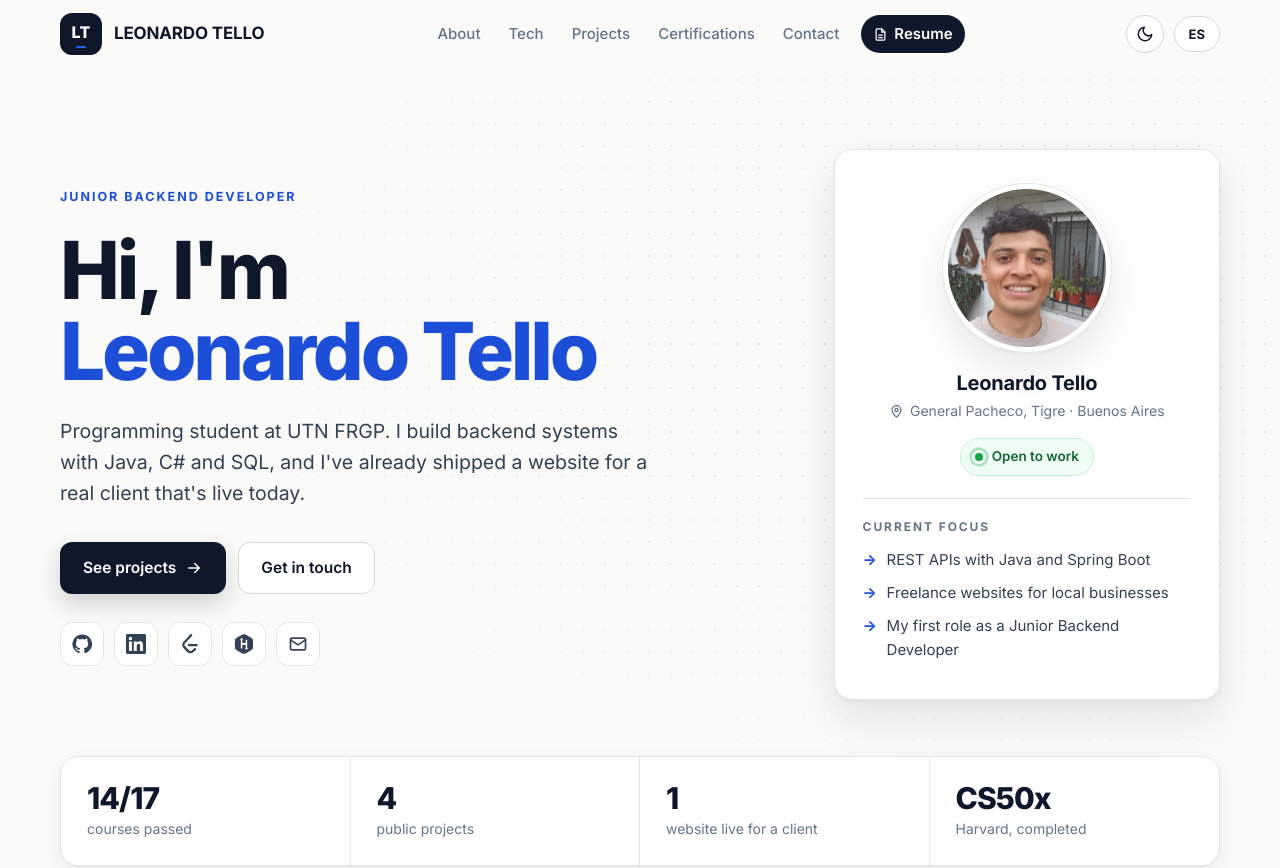
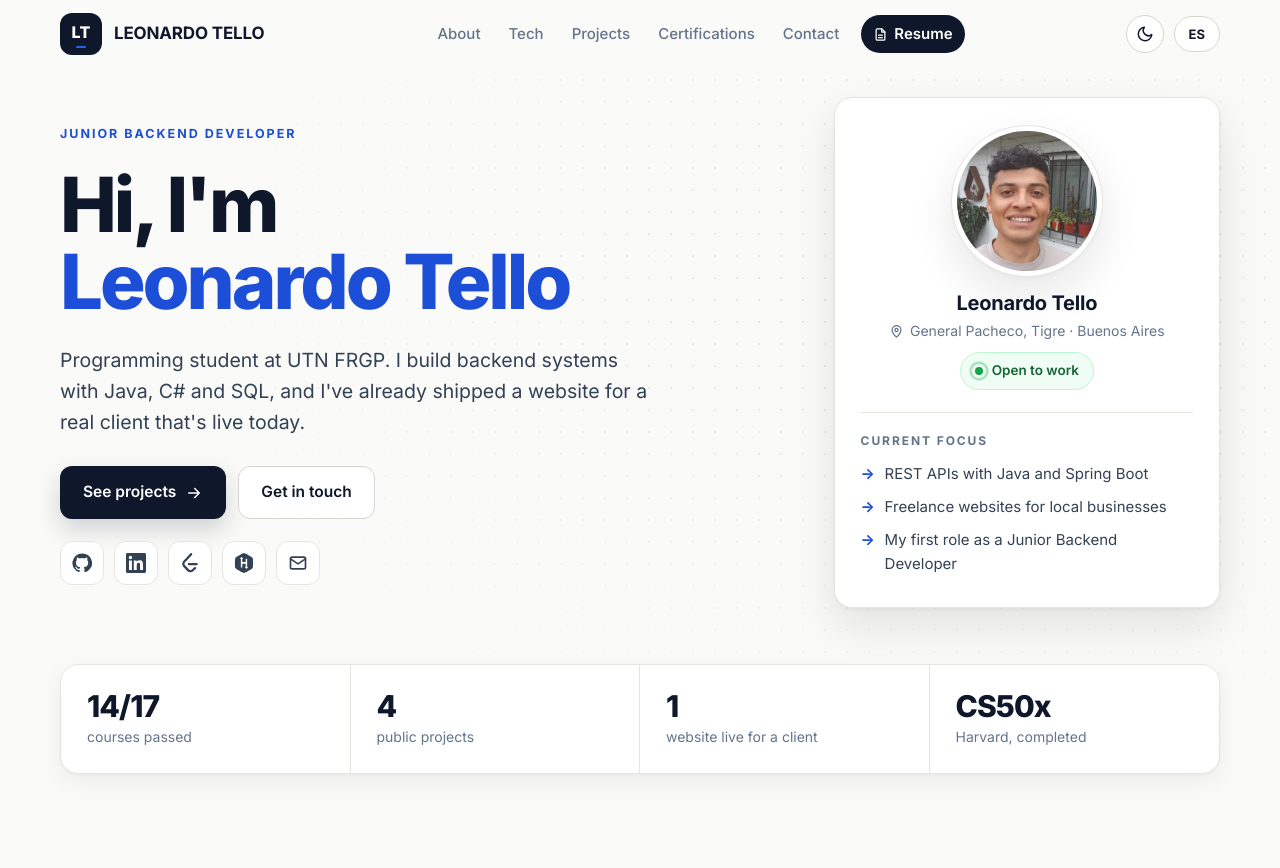
Before and after one commit to FaridTello/FaridTello.github.io, a plain HTML site: page index.html in a window 1280 px wide. Shown: the top 868 px of the page. Drawn offline with Linux system fonts and the light colour scheme.

Commit message:
Add files via upload

```diff
--- a/index.html
+++ b/index.html
@@ -143,14 +143,14 @@
   }
 
   /* Hero */
-  .hero { position: relative; padding: 80px 0 72px; overflow: hidden; }
+  .hero { position: relative; padding: 44px 0 64px; overflow: hidden; }
   .hero::before { content: ""; position: absolute; inset: 0; z-index: -1; background-image: radial-gradient(var(--dots) 1px, transparent 1px); background-size: 22px 22px; -webkit-mask-image: radial-gradient(ellipse at 75% 30%, #000 10%, transparent 65%); mask-image: radial-gradient(ellipse at 75% 30%, #000 10%, transparent 65%); }
   .hero-grid { display: grid; grid-template-columns: 1.3fr .7fr; gap: 56px; align-items: center; }
   .eyebrow { display: inline-flex; align-items: center; gap: 10px; color: var(--accent); text-transform: uppercase; letter-spacing: .16em; font-size: 12.5px; font-weight: 700; margin-bottom: 22px; }
-  h1 { font-size: clamp(44px, 7vw, 80px); line-height: 1.02; font-weight: 800; letter-spacing: -0.04em; margin-bottom: 24px; color: var(--text); }
+  h1 { font-size: clamp(44px, 6.4vw, 76px); line-height: 1.02; font-weight: 800; letter-spacing: -0.04em; margin-bottom: 24px; color: var(--text); }
   h1 .grad { color: var(--accent); }
   .lead { color: var(--soft); font-size: clamp(17px, 2vw, 19.5px); max-width: 600px; }
-  .buttons { display: flex; flex-wrap: wrap; gap: 12px; margin-top: 32px; }
+  .buttons { display: flex; flex-wrap: wrap; gap: 12px; margin-top: 28px; }
   .button { display: inline-flex; align-items: center; justify-content: center; gap: 9px; padding: 13px 22px; border-radius: 12px; text-decoration: none; font-weight: 600; font-size: 15.5px; border: 1px solid transparent; cursor: pointer; transition: transform .2s, box-shadow .2s, background .2s, border-color .2s; }
   .button svg { width: 18px; height: 18px; flex: none; }
   .button:hover { transform: translateY(-2px); }
@@ -158,17 +158,18 @@
   .primary:hover { background: var(--accent-2); color: #fff; box-shadow: 0 14px 30px rgba(29,78,216,.28); }
   .secondary { background: var(--white); color: var(--text); border-color: var(--line-2); }
   .secondary:hover { border-color: var(--text); }
-  .socials { display: flex; gap: 10px; margin-top: 28px; }
+  .socials { display: flex; gap: 10px; margin-top: 22px; }
   .icon-link { width: 44px; height: 44px; border-radius: 12px; display: grid; place-items: center; background: var(--white); border: 1px solid var(--line); color: var(--soft); transition: color .2s, border-color .2s, transform .2s; }
   .icon-link:hover { color: var(--accent); border-color: var(--accent-2); transform: translateY(-2px); }
   .icon-link svg { width: 20px; height: 20px; }
 
   .card { background: var(--white); border: 1px solid var(--line); border-radius: var(--radius); box-shadow: var(--shadow); }
-  .hero-card { position: relative; padding: 34px 28px 28px; text-align: center; box-shadow: var(--shadow-lg); }
-  .photo-wrap { width: 168px; height: 168px; margin: 0 auto 18px; border-radius: 50%; padding: 0; background: none; box-shadow: var(--shadow-lg); }
+  .hero-card { position: relative; padding: 28px 26px 22px; text-align: center; box-shadow: var(--shadow-lg); }
+  .photo-wrap { width: 150px; height: 150px; margin: 0 auto 14px; border-radius: 50%; padding: 0; background: none; box-shadow: var(--shadow-lg); }
   .photo-wrap picture { display: block; width: 100%; height: 100%; }
   .photo { width: 100%; height: 100%; border-radius: 50%; object-fit: cover; object-position: 50% 45%; background: var(--bg-2); border: 5px solid var(--white); outline: 1px solid var(--line); }
   .photo-fallback { display: grid; place-items: center; font-size: 46px; font-weight: 800; color: #fff; background: var(--accent); }
+  @media (min-width: 901px) and (max-height: 860px) { .hero { padding-top: 28px; } .hero-card .loc { margin-bottom: 10px; } .status { margin-bottom: 14px; } .focus { padding-top: 12px; } .focus li { margin-bottom: 6px; } }
   .hero-card h2 { font-size: 20px; font-weight: 700; line-height: 1.3; margin-bottom: 4px; letter-spacing: -0.01em; }
   .loc { display: inline-flex; align-items: center; gap: 6px; color: var(--muted); font-size: 14px; margin-bottom: 16px; }
   .loc svg { width: 15px; height: 15px; }
```
